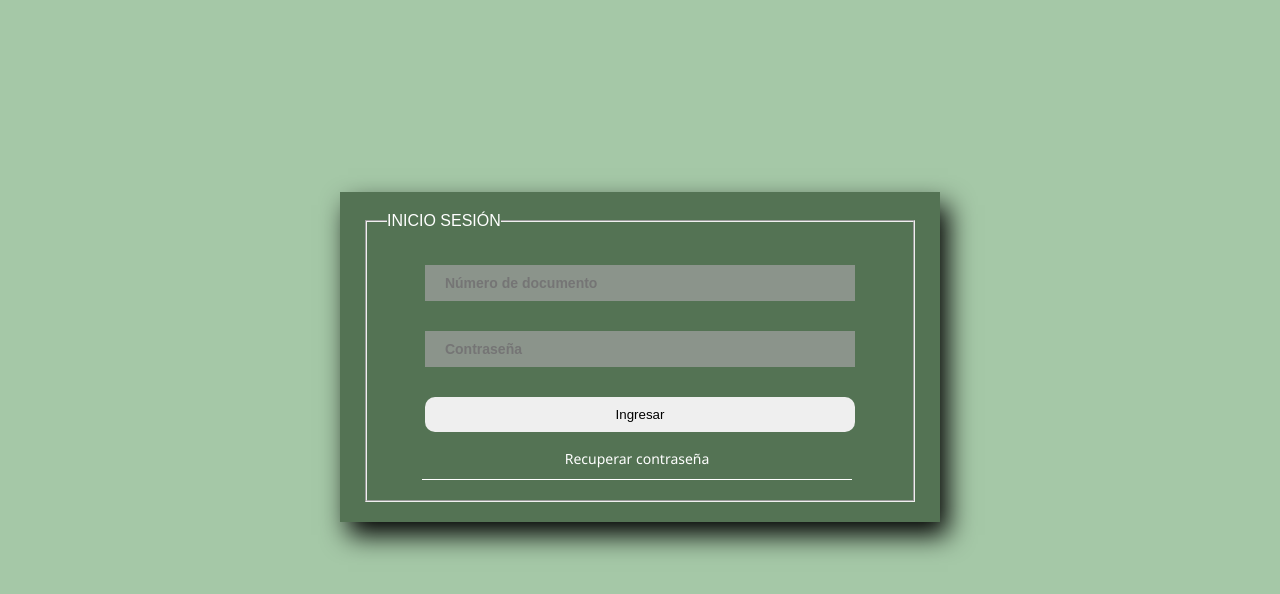
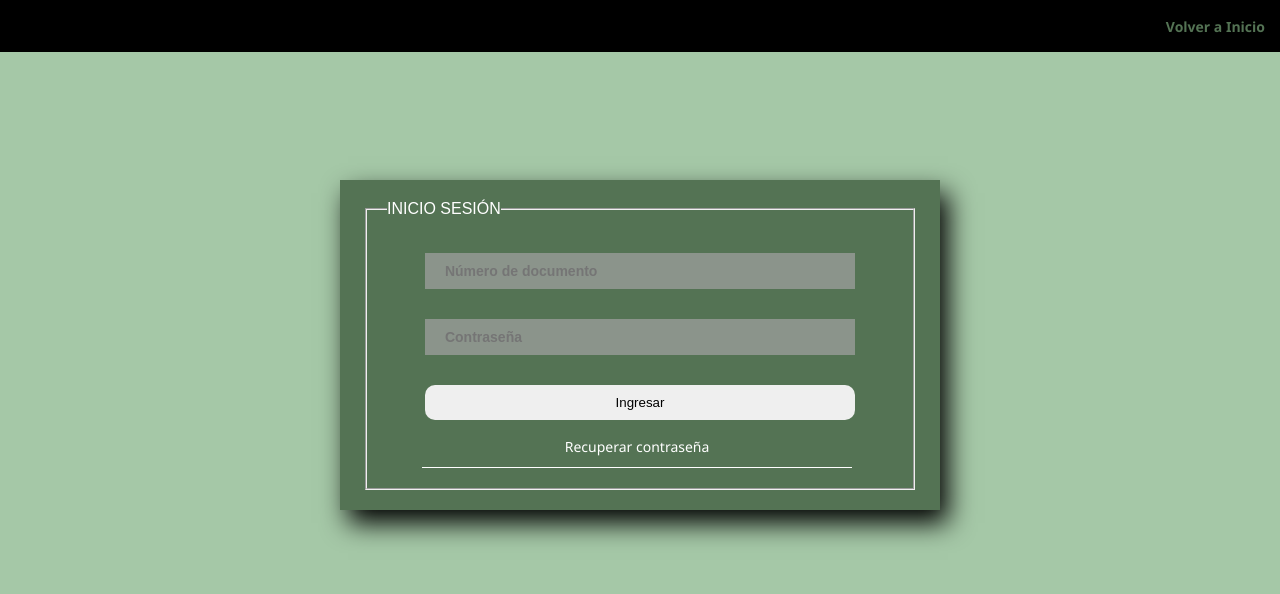
Before and after one commit to Elizavelarde/tienda_de_barrio, a plain HTML site: page login.html in a window 1280 px wide. Drawn offline with Linux system fonts and the light colour scheme.

Commit message:
Header
Añadí header con link de volver a inicio

```diff
--- a/estilos.css
+++ b/estilos.css
@@ -12,9 +12,8 @@ body {
 #container {
     width: 100%;
     display: flex;
-    align-items: center;
     justify-content: center;
-    margin-top: 15%;
+    margin-top: 10%;
 }
 
 form {
@@ -85,3 +84,21 @@ form #btn {
 form #btn:hover {
     background-color: white;
 }
+
+#back a {
+    text-decoration: none;
+    color:  rgb(84, 115, 84);
+    font-size: 14px;
+    font-weight: bold;
+}
+
+#back a:hover {
+    text-decoration: underline;
+    color: rgb(122, 196, 93);
+}
+
+header {
+    background-color: black;
+    text-align: end;
+    padding: 15px;
+}
--- a/login.html
+++ b/login.html
@@ -8,6 +8,9 @@
     <title>Login</title>
 </head>
 <body>
+  <header>
+    <p id="back"><a href="#">Volver a Inicio</a></p>
+  </header>
   <div id="container">
   <form action="">
     <fieldset>
```
